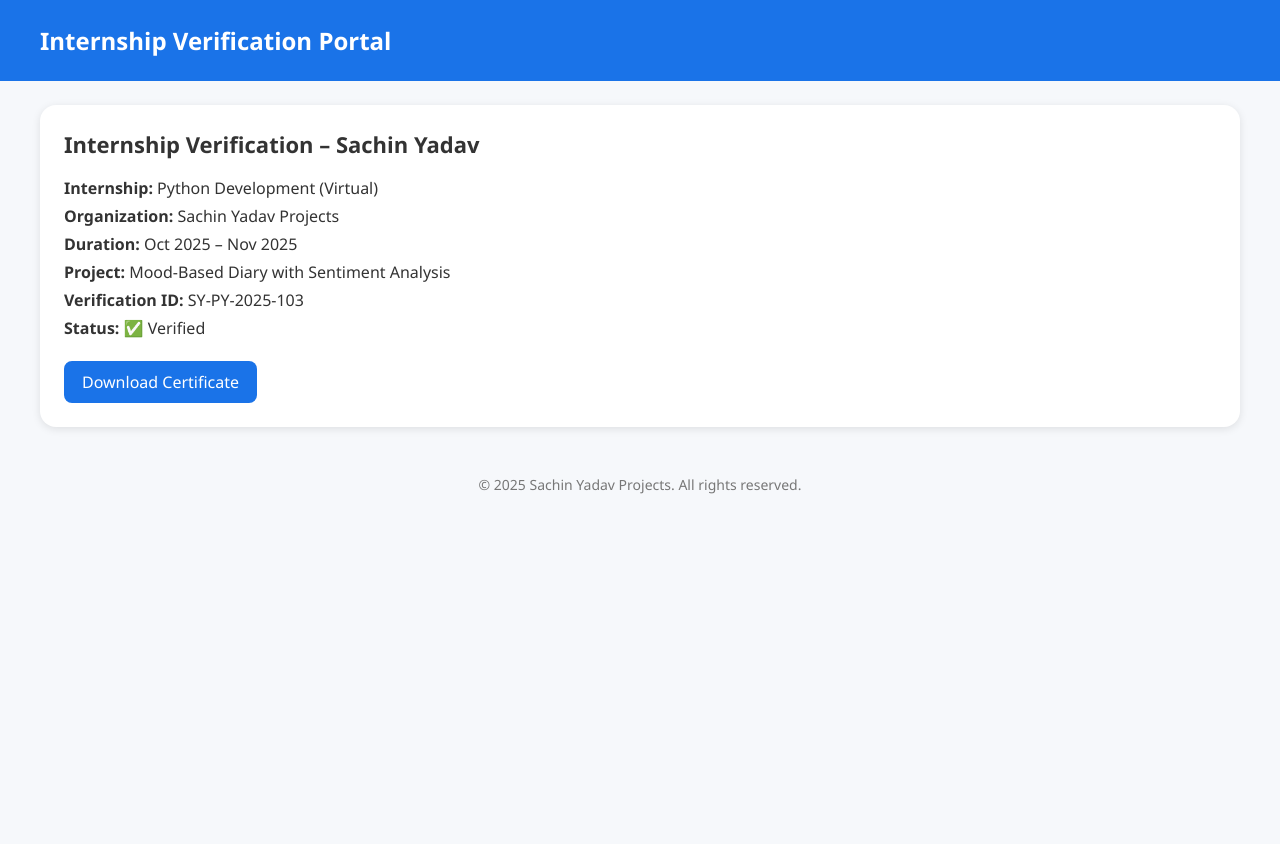
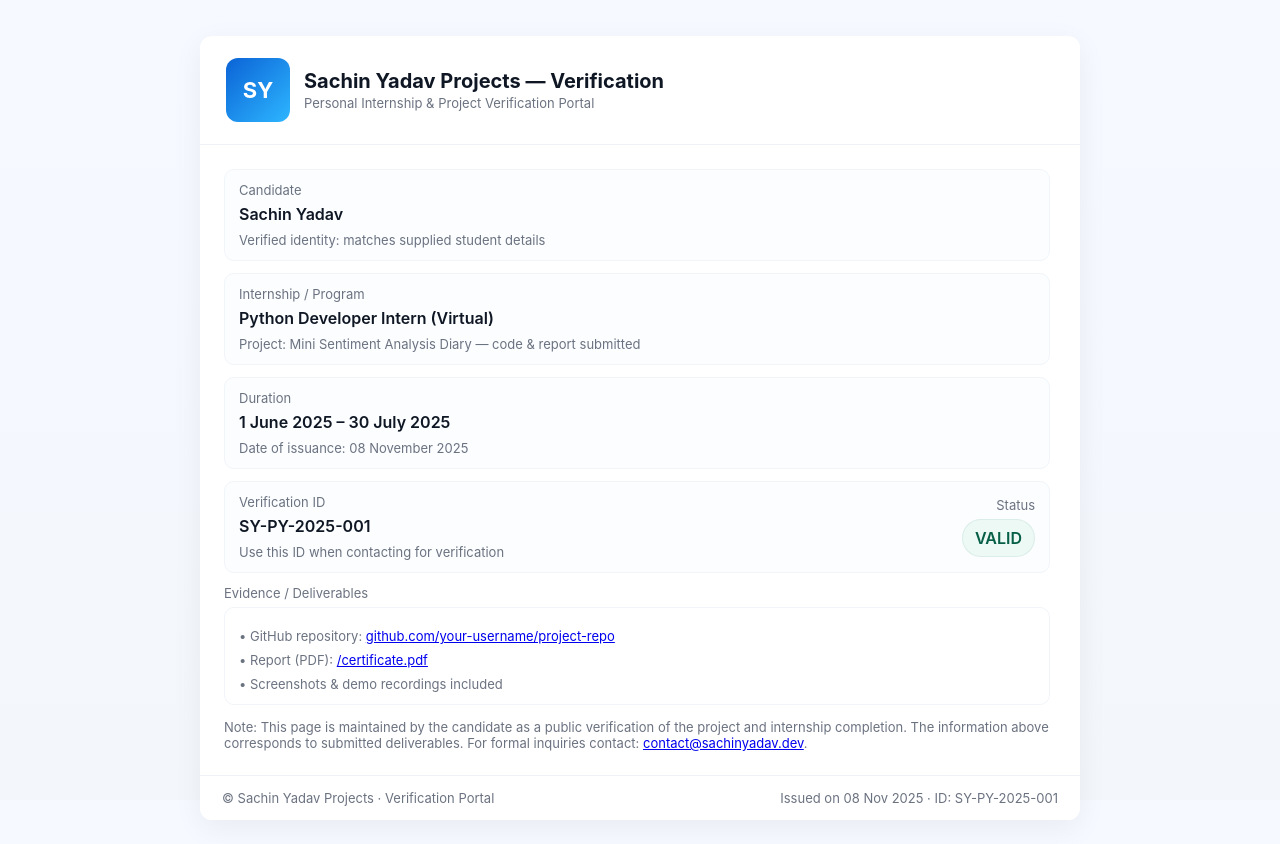
Before and after one commit to sy8761240-ops/intern-verification, a plain HTML site: page index.html in a window 1280 px wide. Before the commit the page ends 800 px from the top, so only its background shows below. Drawn offline with Linux system fonts and the light colour scheme.

Commit message:
Update index.html

```diff
--- a/index.html
+++ b/index.html
@@ -1,39 +1,121 @@
-<!DOCTYPE html>
+<!doctype html>
 <html lang="en">
 <head>
-  <meta charset="UTF-8">
-  <meta name="viewport" content="width=device-width, initial-scale=1.0">
-  <title>Internship Verification – Sachin Yadav</title>
+  <meta charset="utf-8" />
+  <meta name="viewport" content="width=device-width, initial-scale=1" />
+  <title>Sachin Yadav — Internship Verification</title>
   <style>
-    body{font-family:'Segoe UI',sans-serif;background:#f6f8fb;color:#333;margin:0;padding:0}
-    header{background:#1a73e8;color:white;padding:24px 40px;font-size:24px;font-weight:600}
-    main{display:block;gap:24px;padding:24px 40px}
-    section{background:white;padding:24px;border-radius:16px;box-shadow:0 2px 8px rgba(0,0,0,.1)}
-    h1{font-size:22px;margin-top:0}
-    .details p{margin:6px 0;font-size:16px}
-    footer{padding:24px 40px;text-align:center;font-size:14px;color:#777}
-    a.button{display:inline-block;margin-top:16px;padding:10px 18px;border-radius:8px;background:#1a73e8;color:white;text-decoration:none;font-weight:500}
-    a.button:hover{background:#1558b0}
+    :root{--accent:#0b63d6;--muted:#6b7280;--card-bg:#fff;--bg:#f3f6fb}
+    html,body{height:100%;margin:0;font-family:Inter,ui-sans-serif,system-ui,Segoe UI,Roboto,Arial}
+    body{background:linear-gradient(180deg,#f6f9ff 0%,var(--bg) 100%);display:flex;align-items:center;justify-content:center;padding:28px}
+    .container{max-width:880px;width:100%}
+    .card{background:var(--card-bg);border-radius:12px;box-shadow:0 8px 30px rgba(15,23,42,0.06);overflow:hidden}
+    header{display:flex;align-items:center;gap:18px;padding:22px 26px;border-bottom:1px solid #eef2f7}
+    .brand{display:flex;align-items:center;gap:14px}
+    .logo{width:64px;height:64px;border-radius:12px;background:linear-gradient(135deg,var(--accent),#2db6ff);display:flex;align-items:center;justify-content:center;color:#fff;font-weight:700;font-size:22px}
+    hgroup h1{margin:0;font-size:20px;color:#0f1724}
+    hgroup p{margin:2px 0 0;color:var(--muted);font-size:13px}
+
+    main{display:block;gap:24px;padding:24px}
+    .content{padding-right:6px}
+    .label{font-size:13px;color:var(--muted);margin-bottom:6px}
+    .value{font-size:16px;color:#0f1724;font-weight:600}
+    .row{padding:12px 14px;border-radius:10px;background:#fbfdff;margin-bottom:12px;border:1px solid #f1f5f9}
+
+    .status{display:inline-block;padding:8px 12px;border-radius:999px;background:#ecf9f5;color:#065f46;font-weight:600;border:1px solid rgba(6,95,70,0.08)}
+    .meta{color:var(--muted);font-size:13px;margin-top:8px}
+
+    .verify-actions{display:flex;flex-direction:column;gap:12px}
+    .btn{display:inline-flex;align-items:center;gap:8px;padding:10px 12px;border-radius:10px;text-decoration:none;font-weight:600}
+    .btn-primary{background:var(--accent);color:#fff}
+    .btn-ghost{background:#fff;border:1px solid #e6eefc;color:var(--accent)}
+
+    .qr-card{background:linear-gradient(180deg,#fff,#fbfdff);border-radius:12px;padding:18px;text-align:center;border:1px solid #eef3fb}
+    .qr{width:180px;height:180px;margin:8px auto;border-radius:8px;background:#f6f9ff;display:flex;align-items:center;justify-content:center}
+    .small{font-size:13px;color:var(--muted)}
+
+    footer{padding:14px 22px;border-top:1px solid #eef2f7;background:#fff;display:flex;justify-content:space-between;align-items:center}
+    footer .left{color:var(--muted);font-size:13px}
+    footer .right{font-size:13px;color:var(--muted)}
+
+    @media (max-width:820px){main{grid-template-columns:1fr;}
+      .qr{width:150px;height:150px}
+    }
   </style>
 </head>
 <body>
-  <header>Internship Verification Portal</header>
+  <div class="container">
+    <div class="card">
+      <header>
+        <div class="brand">
+          <div class="logo">SY</div>
+          <div>
+            <hgroup>
+              <h1>Sachin Yadav Projects — Verification</h1>
+              <p>Personal Internship &amp; Project Verification Portal</p>
+            </hgroup>
+          </div>
+        </div>
+      </header>
+
       <main>
-    <section>
-      <h1>Internship Verification – Sachin Yadav</h1>
-      <div class="details">
-        <p><strong>Internship:</strong> Python Development (Virtual)</p>
-        <p><strong>Organization:</strong> Sachin Yadav Projects</p>
-        <p><strong>Duration:</strong> Oct 2025 – Nov 2025</p>
-        <p><strong>Project:</strong> Mood-Based Diary with Sentiment Analysis</p>
-        <p><strong>Verification ID:</strong> SY-PY-2025-103</p>
-        <p><strong>Status:</strong> ✅ Verified</p>
+        <section class="content">
+          <div class="row">
+            <div class="label">Candidate</div>
+            <div class="value">Sachin Yadav</div>
+            <div class="meta">Verified identity: matches supplied student details</div>
           </div>
-      <a href="/certificate.pdf" class="button">Download Certificate</a>
+
+          <div class="row">
+            <div class="label">Internship / Program</div>
+            <div class="value">Python Developer Intern (Virtual)</div>
+            <div class="meta">Project: Mini Sentiment Analysis Diary — code &amp; report submitted</div>
+          </div>
+
+          <div class="row">
+            <div class="label">Duration</div>
+            <div class="value">1 June 2025 – 30 July 2025</div>
+            <div class="meta">Date of issuance: 08 November 2025</div>
+          </div>
+
+          <div class="row">
+            <div style="display:flex;justify-content:space-between;align-items:center">
+              <div>
+                <div class="label">Verification ID</div>
+                <div class="value">SY-PY-2025-001</div>
+                <div class="meta">Use this ID when contacting for verification</div>
+              </div>
+              <div style="text-align:right">
+                <div class="label">Status</div>
+                <div class="status">VALID</div>
+              </div>
+            </div>
+          </div>
+
+          <div style="margin-top:8px">
+            <div class="label">Evidence / Deliverables</div>
+            <div class="row" style="background:#fff;">
+              <div class="meta">• GitHub repository: <a href="#" id="repoLink">github.com/your-username/project-repo</a></div>
+              <div class="meta">• Report (PDF): <a href="#" id="reportLink">/certificate.pdf</a></div>
+              <div class="meta">• Screenshots &amp; demo recordings included</div>
+            </div>
+          </div>
+
+          <div style="margin-top:14px" class="meta">Note: This page is maintained by the candidate as a public verification of the project and internship completion. The information above corresponds to submitted deliverables. For formal inquiries contact: <a href="mailto:contact@sachinyadav.dev">contact@sachinyadav.dev</a>.</div>
+
         </section>
+
+
       </main>
+
       <footer>
-    © 2025 Sachin Yadav Projects. All rights reserved.
+        <div class="left">© Sachin Yadav Projects · Verification Portal</div>
+        <div class="right">Issued on 08 Nov 2025 · ID: SY-PY-2025-001</div>
       </footer>
+
+    </div>
+  </div>
+
+  <script>\n  (function(){\n    // Set repository and report links (no QR)\n    const repoLink = document.getElementById('repoLink');\n    const repo
 </body>
 </html>
```
Lines whose indentation alone changed are shown as unchanged.
